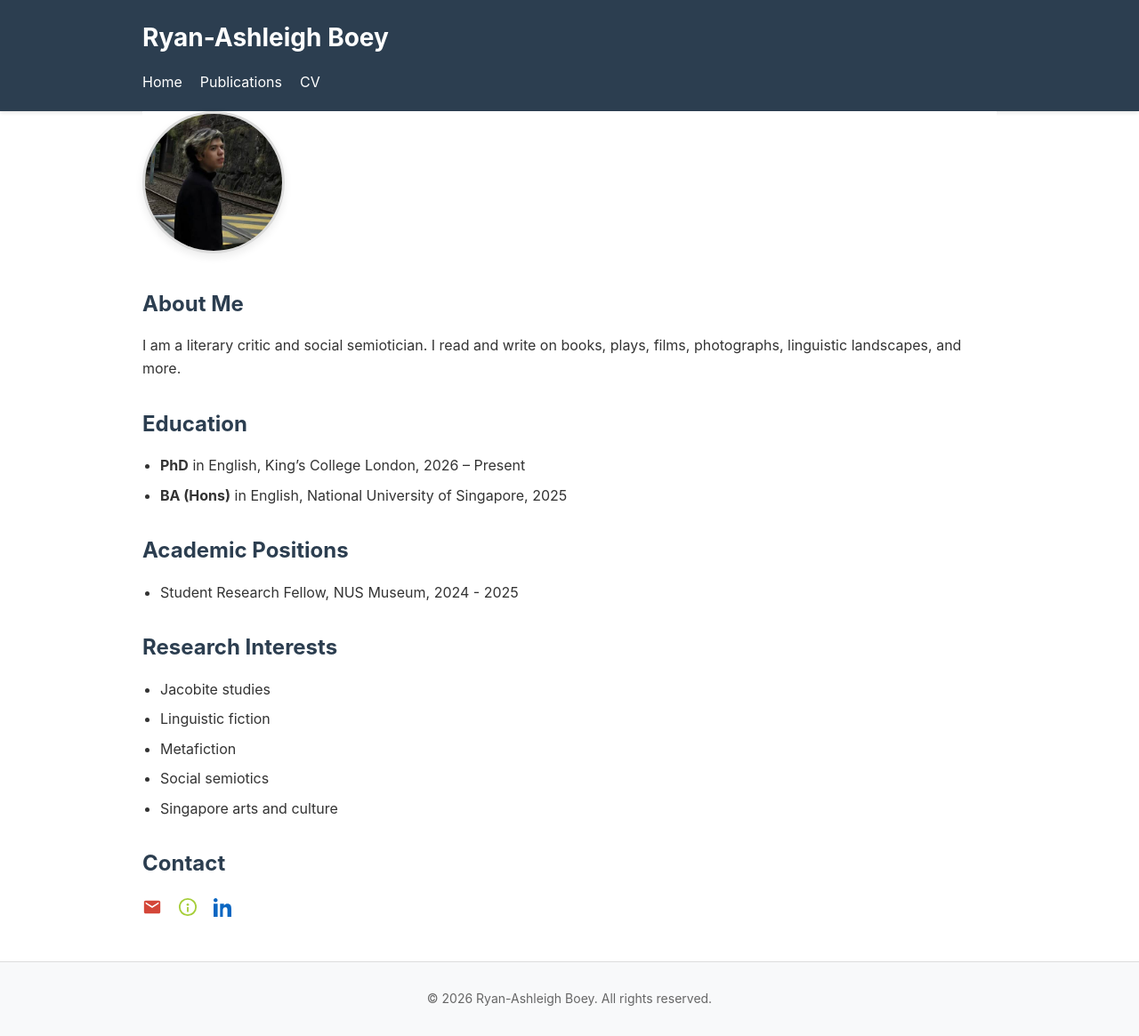
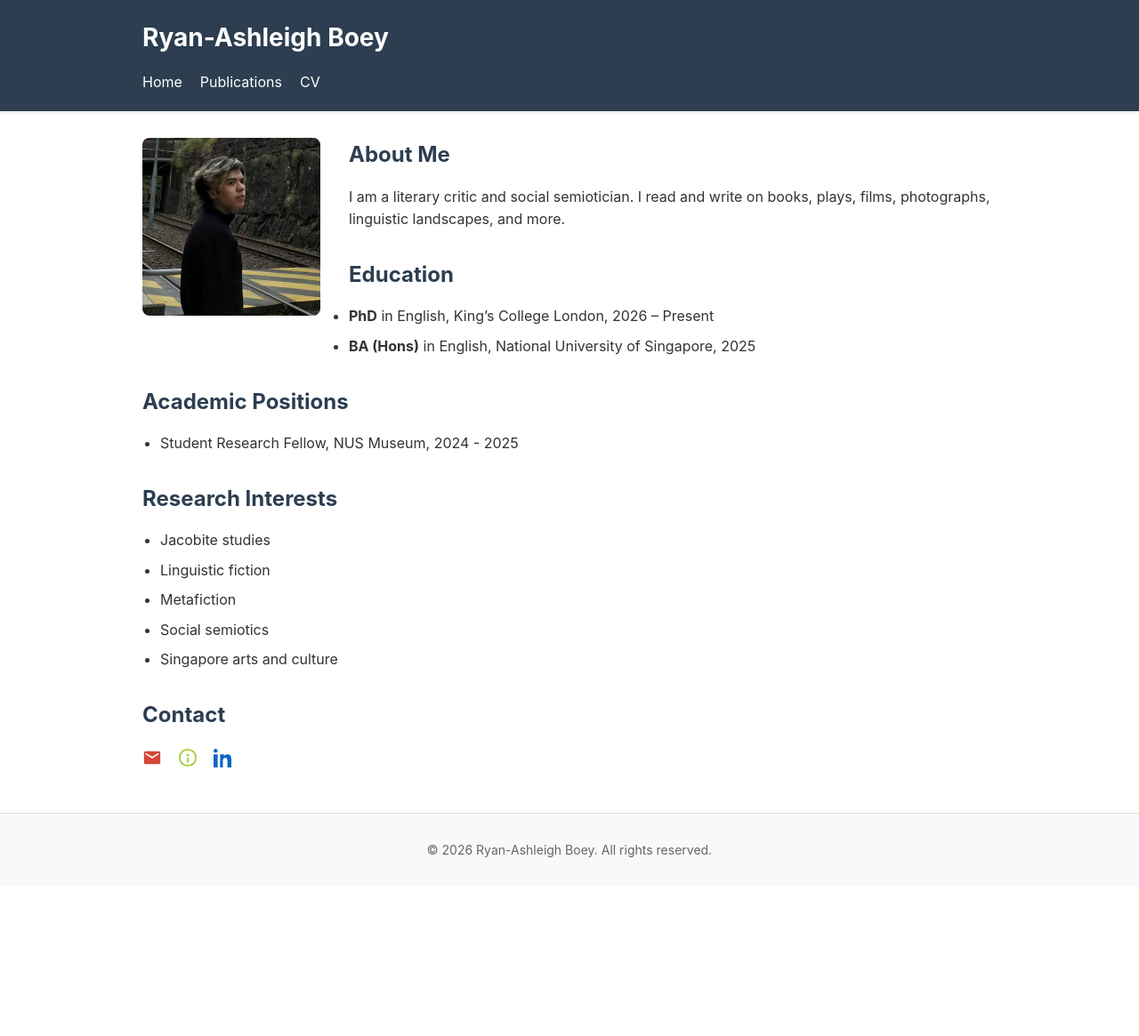
Before and after one commit to r-boey/r-boey.github.io, a Jekyll site: the page built from index.md, in a window 1280 px wide. Shown: the whole page at 89% size. Built offline with Jekyll 4.4.1, drawn with Linux system fonts in a browser that asks for light colours; after the commit the page ends 997 px from its top, so only the background shows below that.

Commit message:
Update index.md

```diff
--- a/index.md
+++ b/index.md
@@ -2,8 +2,10 @@
 layout: default
 title:
 ---
-<img src="{{ '/assets/IMG_5818.JPG' | relative_url }}" alt="Ryan-Ashleigh Boey" class="profile-img">
- <br>
+<img src="{{ '/assets/IMG_5818.JPG' | relative_url }}"
+     alt="Ryan-Ashleigh Boey"
+     width="200"
+     style="float:left; margin:0 32px 24px 0; border-radius:8px;">
 
 ## About Me
 
```
